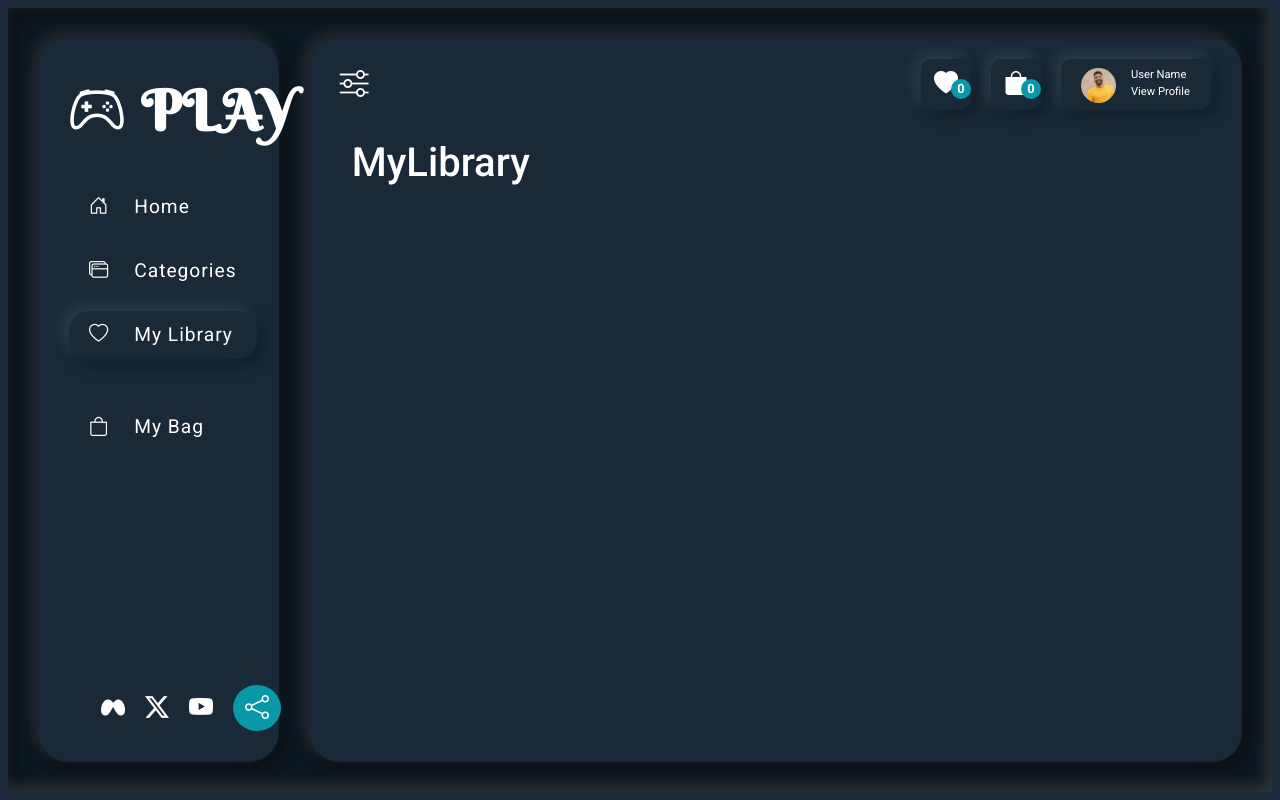
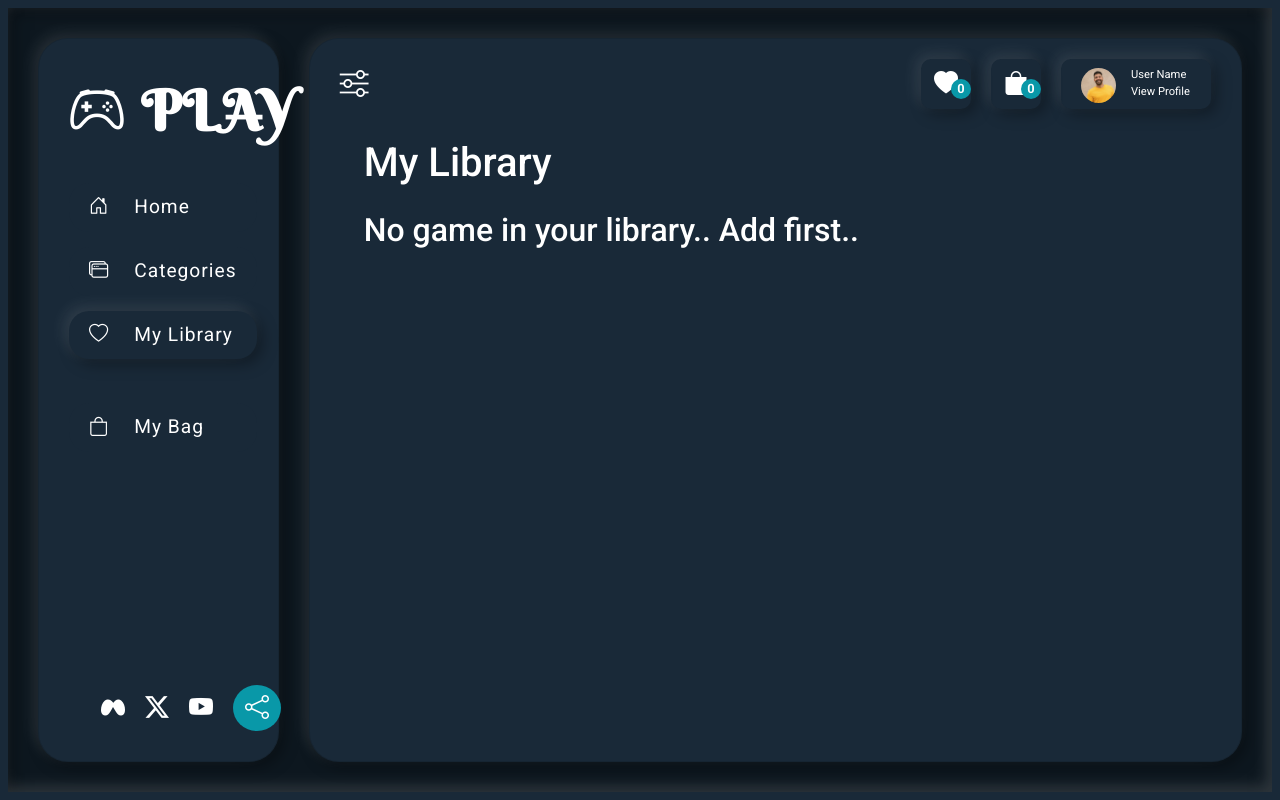
Before and after one commit to freetimezp/js-services-14-games, a React (Create React App) app: page / in a window 1280 px wide. Both pictures are taken after a click on the link "My Library". Built offline with nearby package versions, Linux system fonts and the light colour scheme.

Commit message:
10. js-services-14-games. MyLibrary components. Add, remove to library.

```diff
--- a/src/App.js
+++ b/src/App.js
@@ -1,4 +1,4 @@
-import React from 'react';
+import React, { useState } from 'react';
 
 import 'bootstrap/dist/css/bootstrap.min.css';
 import 'bootstrap-icons/font/bootstrap-icons.css';
@@ -6,9 +6,18 @@ import './App.css';
 
 import Main from './pages/Main';
 
+export const AppContext = React.createContext();
+
 function App() {
+  const [library, setLibrary] = useState([]);
+  const [bag, setBag] = useState([]);
+
   return (
-    <Main />
+    <>
+      <AppContext.Provider value={{ library, setLibrary, bag, setBag }}>
+        <Main />
+      </AppContext.Provider>
+    </>
   );
 }
 
--- a/src/components/GameCard.jsx
+++ b/src/components/GameCard.jsx
@@ -1,15 +1,33 @@
-import React from 'react';
+/* eslint-disable jsx-a11y/anchor-is-valid */
+import React, { useContext } from 'react';
 
 import './GameCard.css';
 
 import GameRating from './GameRating';
+import { AppContext } from '../App';
 
 function GameCard({ game }) {
+    const { library, setLibrary, bag, setBag } = useContext(AppContext);
+
+    const handleAddToLibrary = (game) => {
+        setLibrary([...library, game]);
+    };
+
+    const handleRemoveFromLibrary = (game) => {
+        setLibrary(library.filter(item => item._id !== game._id));
+    };
+
     return (
         <div className='col-xl-3 col-lg-4 col-md-6'>
             <div className="gameCard">
                 <img src={game.img} alt={game.title} className='img-fluid' />
-                <a href="#" className='like'>
+                <a
+                    href="#"
+                    className={`like ${library.includes(game) ? 'active' : undefined}`}
+                    onClick={() => {
+                        library.includes(game) ? handleRemoveFromLibrary(game) : handleAddToLibrary(game)
+                    }}
+                >
                     <i className="bi bi-heart-fill"></i>
                 </a>
                 <div className="gameFeature">
--- a/src/pages/Categories.jsx
+++ b/src/pages/Categories.jsx
@@ -26,10 +26,6 @@ function Categories({ games, reference }) {
         setData(games.filter(game => game.category === category));
     };
 
-    useEffect(() => {
-        setData(games);
-    }, []);
-
     const [text, setText] = useState('');
     const handleSearchGames = (e) => {
         setData(
@@ -39,6 +35,10 @@ function Categories({ games, reference }) {
         );
         setText(e.target.value);
     };
+
+    useEffect(() => {
+        setData(games);
+    }, []);
 
     return (
         <section id="categories" className='categories' ref={reference}>
--- a/src/pages/Header.jsx
+++ b/src/pages/Header.jsx
@@ -4,7 +4,7 @@ import './Header.css';
 
 import UserImg from '../images/user.jpg';
 
-function Header({ toggleActive }) {
+function Header({ toggleActive, library }) {
     return (
         <header>
             <a href="#" className="menu" onClick={toggleActive}>
@@ -14,7 +14,7 @@ function Header({ toggleActive }) {
             <div className="userItems">
                 <a href="#" className="icon">
                     <i className="bi bi-heart-fill"></i>
-                    <span className="like">0</span>
+                    <span className="like">{library.length > 0 ? library.length : 0}</span>
                 </a>
                 <a href="#" className="icon">
                     <i className="bi bi-bag-fill"></i>
--- a/src/pages/Main.jsx
+++ b/src/pages/Main.jsx
@@ -1,4 +1,4 @@
-import React, { useState, useEffect, useRef } from 'react';
+import React, { useState, useEffect, useRef, useContext } from 'react';
 
 import './Main.css';
 
@@ -9,10 +9,12 @@ import Home from './Home';
 import Categories from './Categories';
 import MyLibrary from './MyLibrary';
 import Bag from './Bag';
+import { AppContext } from '../App';
 
 function Main() {
     const [active, setActive] = useState(false);
     const [games, setGames] = useState([]);
+    const { library, bag } = useContext(AppContext);
 
     const homeRef = useRef();
     const categoriesRef = useRef();
@@ -75,13 +77,17 @@ function Main() {
             <SideMenu active={active} sectionActive={handleSectionActive} />
 
             <div className={`banner ${active ? 'active' : undefined}`}>
-                <Header toggleActive={handleToggleActive} />
+                <Header toggleActive={handleToggleActive} library={library} />
 
                 <div className="container-fluid">
-                    <Home games={games} reference={homeRef} />
-                    <Categories games={games} reference={categoriesRef} />
-                    <MyLibrary games={games} reference={libraryRef} />
-                    <Bag games={games} reference={bagRef} />
+                    {games && games.length > 0 && (
+                        <>
+                            <Home games={games} reference={homeRef} />
+                            <Categories games={games} reference={categoriesRef} />
+                            <MyLibrary games={library} reference={libraryRef} />
+                            <Bag games={bag} reference={bagRef} />
+                        </>
+                    )}
                 </div>
             </div>
         </main>
--- a/src/pages/MyLibrary.jsx
+++ b/src/pages/MyLibrary.jsx
@@ -1,11 +1,25 @@
 import React from 'react';
 
 import './MyLibrary.css';
+import GameCard from '../components/GameCard';
 
 function MyLibrary({ games, reference }) {
     return (
         <section id="library" className='library' ref={reference}>
-            <h1>MyLibrary</h1>
+            <div className="container-fluid">
+                <div className="row mb-3">
+                    <h1>My Library</h1>
+                </div>
+                <div className="row">
+                    {games.length === 0 ? (
+                        <h2>No game in your library.. Add first..</h2>
+                    ) : (
+                        games.map(game => (
+                            <GameCard key={game._id} game={game} />
+                        ))
+                    )}
+                </div>
+            </div>
         </section>
     );
 };
```
